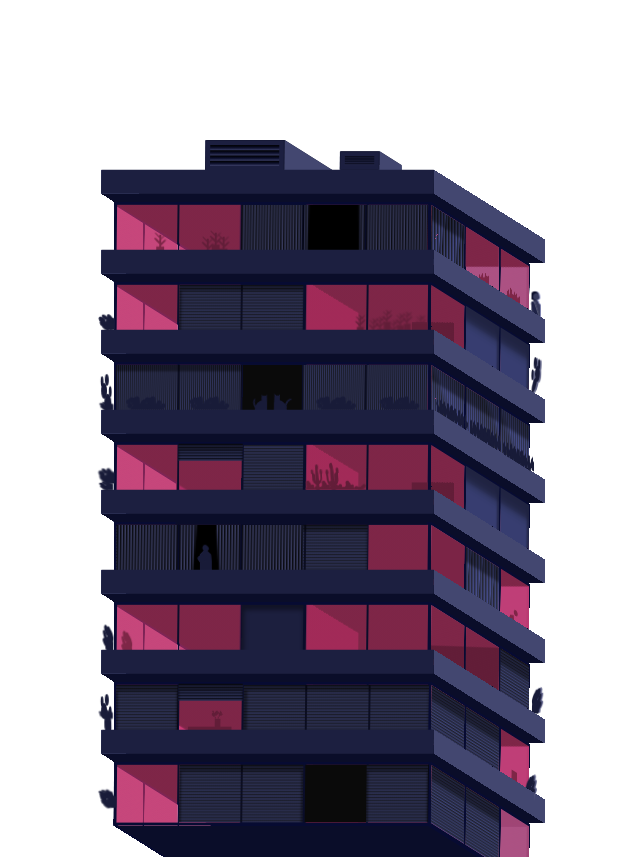
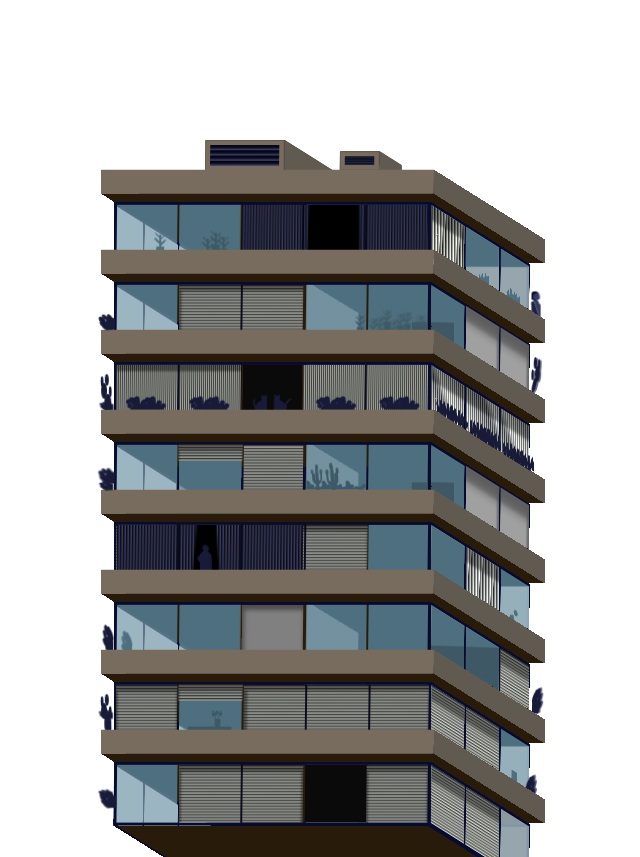
Before and after one commit to mohamedmhand78/city-life-project, a plain HTML site: page index.html in a window 1280 px wide. Shown: the whole page, without its empty margins (313-953 px from the left). Drawn offline with Linux system fonts and the light colour scheme.

Commit message:
building color

```diff
--- a/style.css
+++ b/style.css
@@ -29,10 +29,10 @@ body {
 	--dot1: radial-gradient(circle at 50% 50%, var(--bush) 0 0.25vmin, #fff0 calc(0.25vmin + 1px) 100%);
 	--dot2: radial-gradient(circle at 50% 50%, var(--bush) 0 0.5vmin, #fff0 calc(0.5vmin + 1px) 100%);
 	--dot3: radial-gradient(circle at 50% 50%, var(--bush) 0 1.15vmin, #fff0 calc(1.15vmin + 1px) 100%);
-	--glass: 337deg;
-	--luz1: hsl(var(--glass) 60% 50% / 60%);
-	--luz2: hsl(var(--glass) 54% 32%);
-	--luz3: hsl(var(--glass) 54% 25%);
+	--glass: 199deg;
+	--luz1: hsl(var(--glass) 29% 68% / 60%);
+	--luz2: hsl(var(--glass) 24% 40%);
+	--luz3: hsl(var(--glass) 24% 32%);
 	transition: --glass 3s;
 	width: 80vmin;
 	height: 100vh;
@@ -50,8 +50,8 @@ body {
 	--width: 20;
 	--depth: 20;
 	--height: 20;
-	--hue: 235;
-	--sat: 25%;
+	--hue: 32;
+	--sat: 9%;
 	height: calc(var(--height) * 1vmin);
 	width: calc(var(--width) * 1vmin);
 	position: absolute;
@@ -65,13 +65,15 @@ body {
 	height: 100%;
 	width: 100%;
 	border-radius: 1px;
+	background-color: hsl(32, 12%, 42%);
 }
 
 
+
 .cuboid .side:nth-of-type(1) {
-	--sat: 40%;
+	--sat: 12%;
 	transform: translate3d(-50%, -50%, calc(var(--depth) * 0.5vmin));
-	background: hsl(var(--hue), var(--sat), 18%);
+	background: hsl(var(--hue), var(--sat), 42%);
 }
 .cuboid .side:nth-of-type(2) {
 	transform: translate3d(-50%, -50%, calc(var(--depth) * -0.5vmin))
@@ -233,7 +235,7 @@ span {
 	height: 30%;
 	top: -1px;
 	left: -1px;
-	background: repeating-linear-gradient(180deg, black, #383e70);
+	background: repeating-linear-gradient(180deg, black, #D0D4CA);
 	background-size: 100% 0.35vmin;
 	box-shadow: 0.01vmin 0.75vmin 0.15vmin 0.125vmin #0005 inset;
 }
@@ -250,7 +252,7 @@ span {
 	width: 40%;
 	height: 100%;
 	left: 20%;
-	background: repeating-linear-gradient(180deg, #101010, transparent), repeating-linear-gradient(90deg, #383e70 0 calc(100% - 0.25vmin), var(--frame) calc(100% - 0.25vmin) 100%);
+	background: repeating-linear-gradient(180deg, #101010, transparent), repeating-linear-gradient(90deg, #D0D4CA 0 calc(100% - 0.25vmin), var(--frame) calc(100% - 0.25vmin) 100%);
 	background-size: 100% 0.365vmin, 8vmin 100%;
 }
 
@@ -290,7 +292,7 @@ span {
 
 /* F 3 */
 .floor.three .side:nth-of-type(1):after {
-	background: #1c1f3e;
+	background: gray;
 	left: 40.25%;
 	width: 19.75%;
 	box-shadow: 0.2vmin 0.525vmin 0.5vmin 0.125vmin #0006 inset;
@@ -384,14 +386,14 @@ span {
 	left: -0.1vmin;
 	box-shadow: 0.025vmin 0.7vmin 0.25vmin 0.125vmin #0006 inset;
 	width: 40.25%;
-	background: repeating-linear-gradient(90deg, #101010, transparent), repeating-linear-gradient(90deg, #383e70 0 calc(100% - 0.25vmin), var(--frame) calc(100% - 0.25vmin) 100%);
+	background: repeating-linear-gradient(90deg, #101010, transparent), repeating-linear-gradient(90deg, #D0D4CA 0 calc(100% - 0.25vmin), var(--frame) calc(100% - 0.25vmin) 100%);
 	background-size: 0.25vmin 100%, 8vmin 100%;
 }
 
 .floor.six .side:nth-of-type(1):after {
 	left: 60%;
 	width: 40%;
-	background: repeating-linear-gradient(90deg, #101010, transparent), repeating-linear-gradient(90deg, #383e70 0 calc(100% - 0.25vmin), var(--frame) calc(100% - 0.25vmin) 100%);
+	background: repeating-linear-gradient(90deg, #101010, transparent), repeating-linear-gradient(90deg, #D0D4CA 0 calc(100% - 0.25vmin), var(--frame) calc(100% - 0.25vmin) 100%);
 	background-size: 0.25vmin 100%, 8vmin 100%;
 }
 
@@ -496,7 +498,7 @@ span {
 /* F 4 */
 .floor.four .side:nth-of-type(3):before, .floor.four .side:nth-of-type(3):after {
 	left: 35.25%;
-	background: repeating-linear-gradient(90deg, #1d1e26, transparent), repeating-linear-gradient(90deg, #383e70 0 calc(100% - 0.25vmin), var(--frame) calc(100% - 0.25vmin) 100%);
+	background: repeating-linear-gradient(90deg, #1d1e26, transparent), repeating-linear-gradient(90deg, #D0D4CA 0 calc(100% - 0.25vmin), var(--frame) calc(100% - 0.25vmin) 100%);
 	background-size: 2.5vmin 100%, 33vmin 100%;
 }
 
@@ -540,7 +542,7 @@ span {
 	left: 35.25%;
 	width: 34.25%;
 	top: -1px;
-	background: #2c315a;
+	background: gray;
 	box-shadow: -1.975vmin 1.75vmin 1.5vmin 0.125vmin #0005 inset, 0.025vmin 1.75vmin 0.4vmin 0.125vmin #0002 inset;
 }
 
@@ -549,7 +551,7 @@ span {
 	left: 70.75%;
 	width: 29.25%;
 	top: -1px;
-	background: #2c315a;
+	background: gray;
 	box-shadow: -1.975vmin 1.75vmin 1.5vmin 0.125vmin #0005 inset, 0.025vmin 1.75vmin 0.4vmin 0.125vmin #0002 inset;
 }
 
@@ -580,7 +582,7 @@ span {
 .floor.six .side:nth-of-type(3):before,
 .floor.six .side:nth-of-type(3):after  {
 	left: 0;
-	background: repeating-linear-gradient(90deg, #1d1e26, transparent), repeating-linear-gradient(90deg, #383e70 0 calc(100% - 0.25vmin), var(--frame) calc(100% - 0.25vmin) 100%);
+	background: repeating-linear-gradient(90deg, #1d1e26, transparent), repeating-linear-gradient(90deg, #D0D4CA 0 calc(100% - 0.25vmin), var(--frame) calc(100% - 0.25vmin) 100%);
 	background-size: 1.85vmin 100%, 33vmin 100%;
 }
 
@@ -593,7 +595,7 @@ span {
 /* F 8 */
 .floor.eight .side:nth-of-type(3):before {
 	left: 0;
-	background: repeating-linear-gradient(90deg, #101010, transparent), repeating-linear-gradient(90deg, #383e70 0 calc(100% - 0.25vmin), var(--frame) calc(100% - 0.25vmin) 100%);
+	background: repeating-linear-gradient(90deg, #101010, transparent), repeating-linear-gradient(90deg, #D0D4CA 0 calc(100% - 0.25vmin), var(--frame) calc(100% - 0.25vmin) 100%);
 	background-size: 2.55vmin 100%, 33vmin 100%;
 }
 
@@ -601,7 +603,7 @@ span {
 	left: 64vmin;
 	bottom: -19.85vmin;
 	width: 29.65%;
-	background: repeating-linear-gradient(90deg, #1d1e26, transparent), repeating-linear-gradient(90deg, #383e70 0 calc(100% - 0.25vmin), var(--frame) calc(100% - 0.25vmin) 100%);
+	background: repeating-linear-gradient(90deg, #1d1e26, transparent), repeating-linear-gradient(90deg, #D0D4CA 0 calc(100% - 0.25vmin), var(--frame) calc(100% - 0.25vmin) 100%);
 	background-size: 1.85vmin 100%, 33vmin 100%;
 }
 
```
